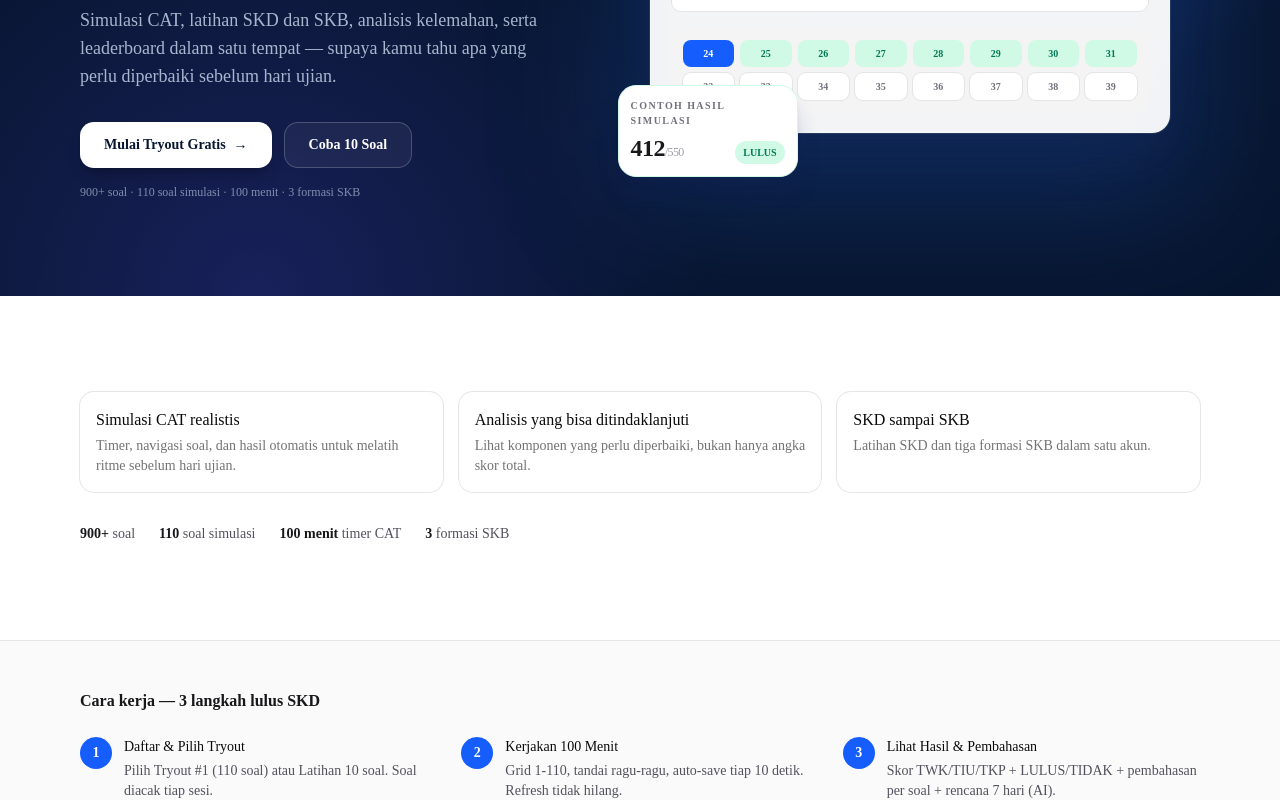
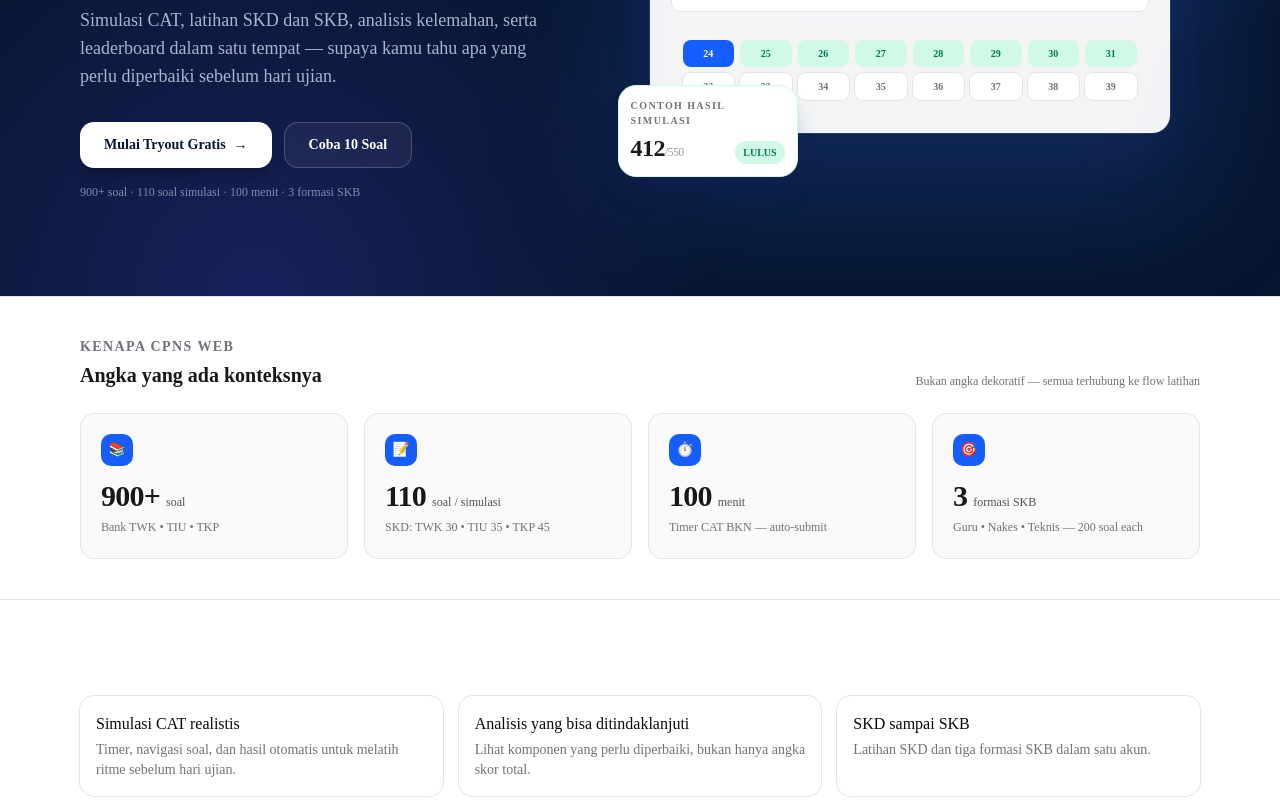
Before and after one commit to RhazorJavkins/CPNS_WEB, a Next.js app: page / in a window 1280 px wide. Shown: the part 532-1332 px from the top of the page. Built offline with nearby package versions, Linux system fonts and the light colour scheme; no server answers; the database is empty.

Commit message:
feat: Fase 2 TrustMetrics
- add src/components/landing/TrustMetrics.tsx 4 metrics CSS ringan
- integrate after HeroSection before AkbarWrapper

```diff
--- a/src/app/page.tsx
+++ b/src/app/page.tsx
@@ -2,6 +2,7 @@ import Link from "next/link";
 import { Card, CardContent, CardDescription, CardHeader, CardTitle } from "@/components/ui/card";
 import LandingAkbarWrapper from "@/components/akbar/LandingAkbarWrapper";
 import HeroSection from "@/components/landing/HeroSection";
+import TrustMetrics from "@/components/landing/TrustMetrics";
 
 function FAQSchema() {
   const faq = {
@@ -35,6 +36,7 @@ export default function Home() {
 
       {/* Hero */}
       <HeroSection />
+      <TrustMetrics />
       <LandingAkbarWrapper />
       <section className="flex-1 bg-white dark:bg-zinc-900">
         <div className="max-w-6xl mx-auto px-4 py-16 md:py-24">
--- /dev/null
+++ b/src/components/landing/TrustMetrics.tsx
@@ -0,0 +1,36 @@
+"use client";
+
+const metrics = [
+  { value: "900+", label: "soal", context: "Bank TWK • TIU • TKP", icon: "📚" },
+  { value: "110", label: "soal / simulasi", context: "SKD: TWK 30 • TIU 35 • TKP 45", icon: "📝" },
+  { value: "100", label: "menit", context: "Timer CAT BKN — auto-submit", icon: "⏱️" },
+  { value: "3", label: "formasi SKB", context: "Guru • Nakes • Teknis — 200 soal each", icon: "🎯" },
+];
+
+export default function TrustMetrics() {
+  return (
+    <section className="bg-white dark:bg-zinc-900 border-y">
+      <div className="max-w-6xl mx-auto px-4 py-8 md:py-10">
+        <div className="flex flex-col md:flex-row md:items-end md:justify-between gap-2 mb-6">
+          <div>
+            <h2 className="text-sm font-semibold tracking-widest uppercase text-zinc-500 dark:text-zinc-400">Kenapa CPNS Web</h2>
+            <p className="text-lg md:text-xl font-bold text-zinc-900 dark:text-white mt-1">Angka yang ada konteksnya</p>
+          </div>
+          <p className="text-xs text-zinc-500 dark:text-zinc-400">Bukan angka dekoratif — semua terhubung ke flow latihan</p>
+        </div>
+        <div className="grid grid-cols-2 lg:grid-cols-4 gap-3 md:gap-4">
+          {metrics.map((m) => (
+            <div key={m.label} className="rounded-xl border bg-zinc-50 dark:bg-zinc-950 p-4 md:p-5 hover:bg-white dark:hover:bg-zinc-900 transition-colors">
+              <div className="w-8 h-8 rounded-lg bg-blue-600 text-white flex items-center justify-center text-sm">{m.icon}</div>
+              <div className="mt-3 flex items-baseline gap-1.5">
+                <span className="text-2xl md:text-3xl font-extrabold tracking-tight text-zinc-900 dark:text-white">{m.value}</span>
+                <span className="text-xs font-medium text-zinc-600 dark:text-zinc-400">{m.label}</span>
+              </div>
+              <p className="text-xs text-zinc-500 dark:text-zinc-400 mt-1 leading-relaxed">{m.context}</p>
+            </div>
+          ))}
+        </div>
+      </div>
+    </section>
+  );
+}
```
